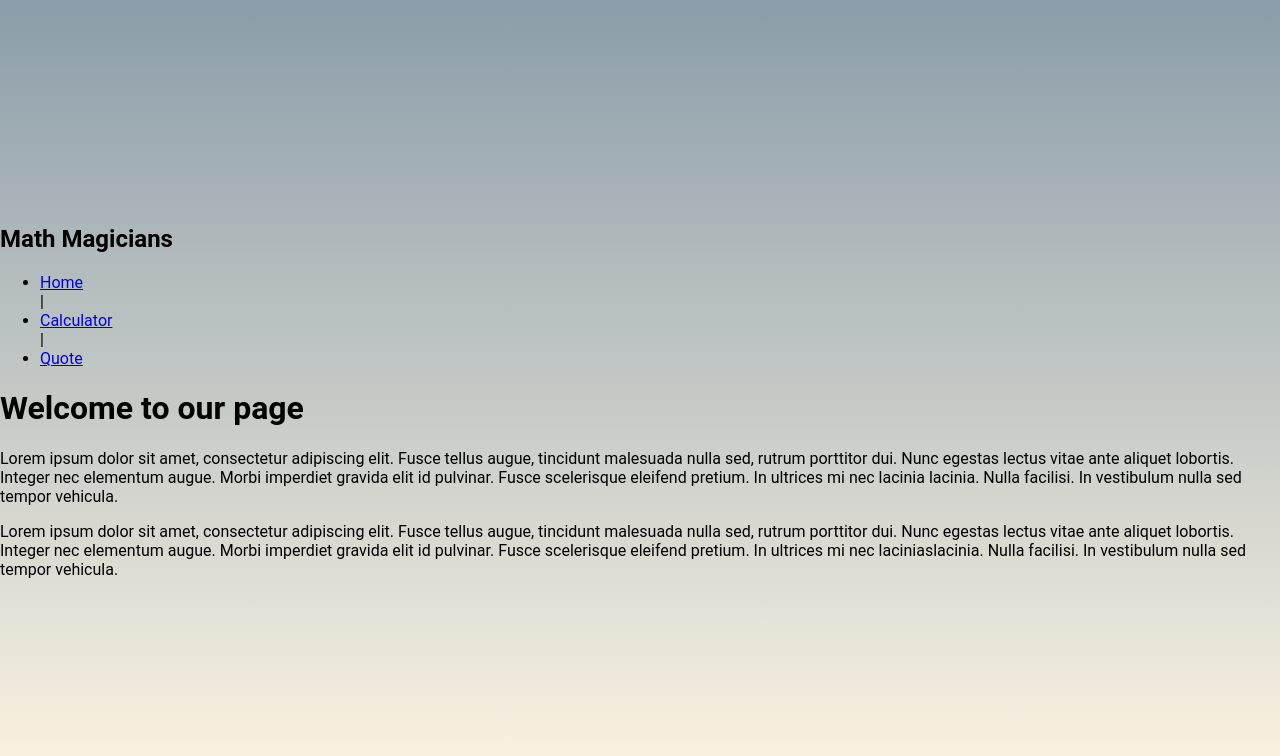
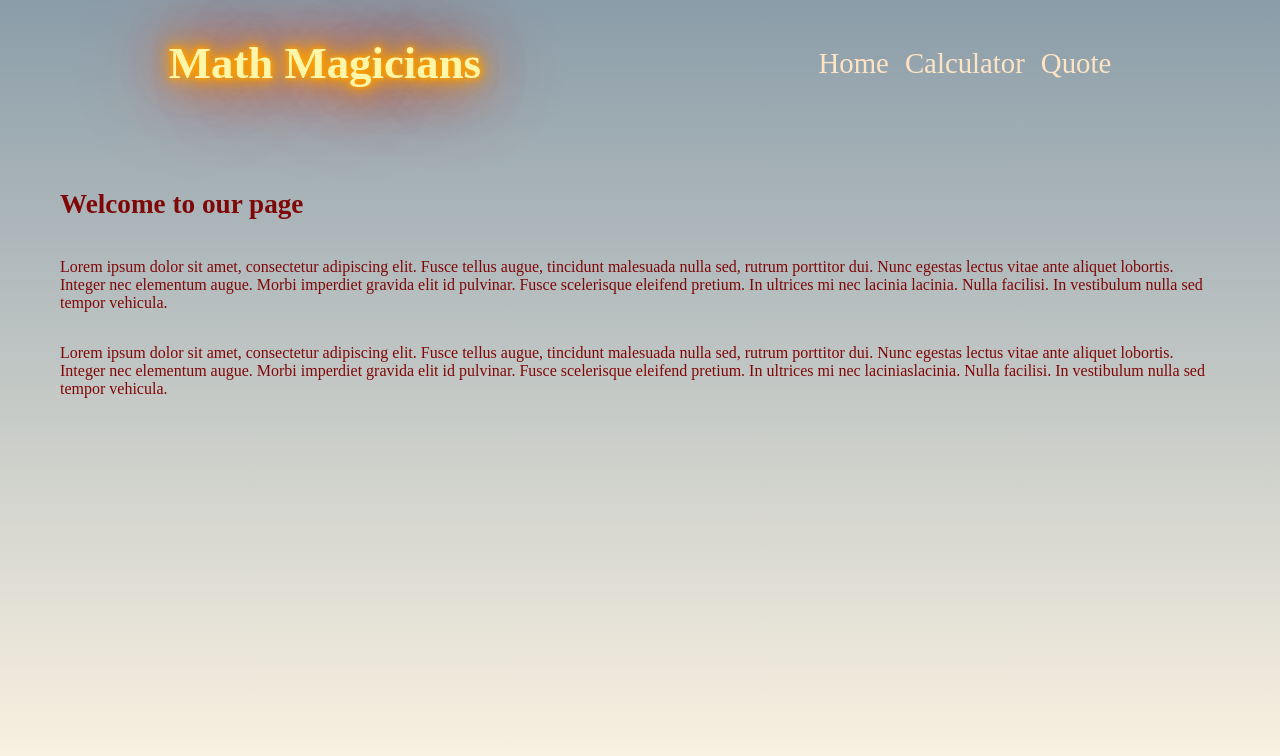
Before and after one commit to Wahaj-Ali/maths-magicians, a React (Create React App) app: page / in a window 1280 px wide. Shown: the top 756 px of the page. Built offline with nearby package versions, Linux system fonts and the light colour scheme.

Commit message:
Added css modules for the components
in this commit
- added modules.css for each component
- added styling to the overall app
- removed all linter errors

```diff
--- a/src/App.css
+++ b/src/App.css
@@ -1,47 +1,15 @@
 html,
 body {
-  height: 100%;
   min-height: 100%;
 }
 
 body {
   display: flex;
   justify-content: center;
-  align-items: center;
-  font-family: Roboto, sans-serif;
+  align-items: stretch;
+  font-family: "Sacramento", cursive;
   background: linear-gradient(#8b9da9, #fff6e4);
+  flex-direction: column;
+  padding: 0 20px;
+  color: #800707;
 }
-
-.calculator {
-  max-width: 320px;
-}
-
-.calculator__display {
-  padding: 10px;
-  font-size: 4em;
-  text-align: right;
-  background-color: grey;
-}
-
-.calculatorUI {
-  display: flex;
-  flex-wrap: wrap;
-}
-
-button {
-  flex: 0 1 25%;
-  height: 70px;
-  color: #111;
-  font-size: 2em;
-  background: #e0e0e0;
-  border: 1px solid #c7c7c7;
-  cursor: pointer;
-}
-
-.btn--opaque {
-  background-color: #f5913e;
-}
-
-.btn--large {
-  flex: 0 1 50%;
-}
--- a/src/App.js
+++ b/src/App.js
@@ -21,7 +21,7 @@ class App extends Component {
           <Navbar />
           <Routes>
             <Route path="/" element={<Home />} />
-            <Route path="/calculator" element={<Calculator />} />
+            <Route path="/calculator" element={(<Calculator />)} />
             <Route path="/Quote" element={<Quote />} />
           </Routes>
         </Router>
--- /dev/null
+++ b/src/components/Calculator.css
@@ -0,0 +1,43 @@
+.calPage {
+  display: flex;
+  justify-content: center;
+  padding: 15px;
+}
+
+.calculator {
+  display: flex;
+  max-width: 320px;
+  align-self: center;
+  flex-wrap: nowrap;
+  padding: 0 90px;
+}
+
+.calculator__display {
+  padding: 10px;
+  font-size: 4em;
+  text-align: right;
+  background-color: grey;
+}
+
+.calculatorUI {
+  display: flex;
+  flex-wrap: wrap;
+}
+
+button {
+  flex: 0 1 25%;
+  height: 70px;
+  color: #111;
+  font-size: 2em;
+  background: #e0e0e0;
+  border: 1px solid #c7c7c7;
+  cursor: pointer;
+}
+
+.btn--opaque {
+  background-color: #f5913e;
+}
+
+.btn--large {
+  flex: 0 1 50%;
+}
--- /dev/null
+++ b/src/components/Header.css
@@ -0,0 +1,51 @@
+.title {
+  font-size: 2.8rem;
+  text-shadow: 0 0 5px #ffa500, 0 0 15px #ffa500, 0 0 20px #ffa500, 0 0 40px #ffa500, 0 0 60px #f00, 0 0 10px #ff8d00, 0 0 98px #f00;
+  color: #fff6a9;
+  font-family: "Sacramento", cursive;
+  text-align: center;
+  animation: blink 12s infinite;
+  -webkit-animation: blink 12s infinite;
+}
+
+@-webkit-keyframes blink {
+  20%,
+  24%,
+  55% {
+    color: #111;
+    text-shadow: none;
+  }
+
+  0%,
+  19%,
+  21%,
+  23%,
+  25%,
+  54%,
+  56%,
+  100% {
+    text-shadow: 0 0 5px #ffa500, 0 0 15px #ffa500, 0 0 20px #ffa500, 0 0 40px #ffa500, 0 0 60px #f00, 0 0 10px #ff8d00, 0 0 98px #f00;
+    color: #fff6a9;
+  }
+}
+
+@keyframes blink {
+  20%,
+  24%,
+  55% {
+    color: #111;
+    text-shadow: none;
+  }
+
+  0%,
+  19%,
+  21%,
+  23%,
+  25%,
+  54%,
+  56%,
+  100% {
+    text-shadow: 0 0 5px #ffa500, 0 0 15px #ffa500, 0 0 20px #ffa500, 0 0 40px #ffa500, 0 0 60px #f00, 0 0 10px #ff8d00, 0 0 98px #f00;
+    color: #fff6a9;
+  }
+}
--- a/src/components/Header.js
+++ b/src/components/Header.js
@@ -1,8 +1,9 @@
 import React from 'react';
+import './Header.css';
 
 const Header = () => (
   <div>
-    <h1 className="bigHeading">Math Magicians</h1>
+    <h1 className="title">Math Magicians</h1>
   </div>
 );
 
--- /dev/null
+++ b/src/components/Home.css
@@ -0,0 +1,11 @@
+.homePage {
+  display: flex;
+  flex-direction: column;
+  align-items: flex-start;
+  padding: 20px;
+  margin: 20px;
+}
+
+.homeHeading {
+  font-size: 1.7rem;
+}
--- a/src/components/Home.js
+++ b/src/components/Home.js
@@ -1,9 +1,10 @@
 import React from 'react';
+import './Home.css';
 
 const Home = () => (
   <div>
-    <div className="homePageWrap">
-      <h1>Welcome to our page</h1>
+    <div className="homePage">
+      <h2 className="homeHeading">Welcome to our page</h2>
       <p className="homeParagraph">
         Lorem ipsum dolor sit amet, consectetur adipiscing elit. Fusce tellus
         augue, tincidunt malesuada nulla sed, rutrum porttitor dui. Nunc egestas
--- /dev/null
+++ b/src/components/Navbar.css
@@ -0,0 +1,25 @@
+.navBar {
+  display: flex;
+  justify-content: space-around;
+  align-items: center;
+}
+
+a {
+  text-decoration: none;
+  color: bisque;
+  font-family: 'Times New Roman', Times, serif;
+}
+
+a:hover {
+  color: brown;
+}
+
+.link {
+  list-style: none;
+  font-size: 1.8rem;
+}
+
+.links {
+  display: flex;
+  gap: 1rem;
+}
--- a/src/components/Navbar.js
+++ b/src/components/Navbar.js
@@ -1,20 +1,19 @@
 import React from 'react';
 import { Link } from 'react-router-dom';
 import Header from './Header';
+import './Navbar.css';
 
 const Navbar = () => (
-  <nav>
+  <nav className="navBar">
     <Header />
-    <ul>
-      <li>
+    <ul className="links">
+      <li className="link">
         <Link to="/">Home</Link>
       </li>
-      |
-      <li>
+      <li className="link">
         <Link to="/Calculator">Calculator</Link>
       </li>
-      |
-      <li>
+      <li className="link">
         <Link to="/Quote">Quote</Link>
       </li>
     </ul>
--- /dev/null
+++ b/src/components/Quote.css
@@ -0,0 +1,8 @@
+.quotePage {
+  display: flex;
+  flex-direction: column;
+  padding: 40px;
+  justify-content: center;
+  align-items: center;
+  margin: 20px;
+}
--- a/src/components/Quote.js
+++ b/src/components/Quote.js
@@ -1,10 +1,11 @@
 import React from 'react';
 import Header from './Header';
+import './Quote.css';
 
 const Quote = () => {
   <Header />;
   return (
-    <div>
+    <div className="quotePage">
       <p>
         Without mathematics, there’s nothing you can do. Everything around you is mathematics.
         Everything around you is numbers.
--- a/src/components/calculator.js
+++ b/src/components/calculator.js
@@ -1,5 +1,6 @@
 import React, { useState } from 'react';
 import calculate from '../logic/calculate';
+import './Calculator.css';
 
 const Calculator = () => {
   const [display, newDisplay] = useState({ total: 0, next: null, operation: null });
@@ -13,6 +14,7 @@ const Calculator = () => {
   const { total, next, operation } = display;
 
   return (
+    <div className="calPage">
       <div className="calculator">
         <div className="calculator__wrap">
           <div className="calculator__display">
@@ -43,6 +45,7 @@ const Calculator = () => {
           </div>
         </div>
       </div>
+    </div>
   );
 };
 
```
Lines whose indentation alone changed are shown as unchanged.
